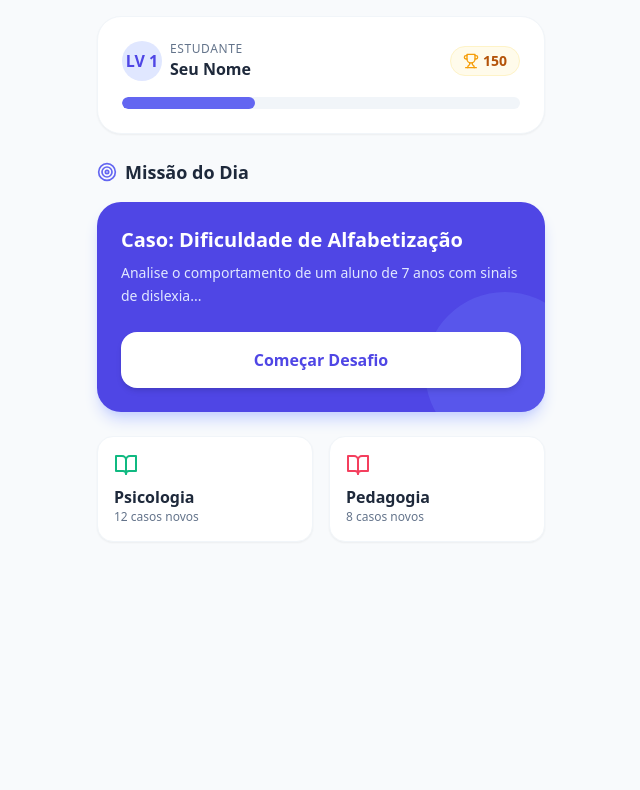
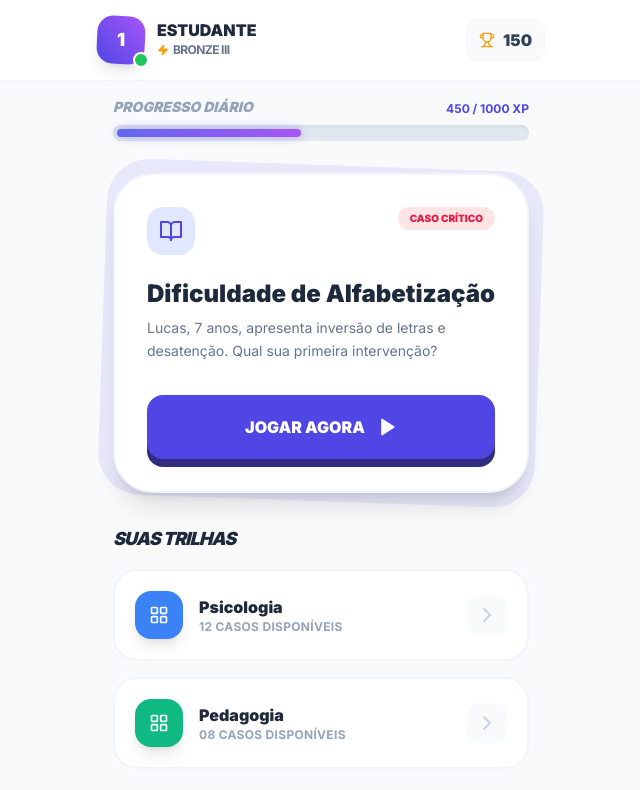
Before and after one commit to tr013432-design/PsyQuest-A-Jornada-do-Saber, a Next.js app: page / in a window 1280 px wide. Shown: the top 790 px of the page, without its empty margins (319-959 px from the left). Built offline with nearby package versions, Linux system fonts and the light colour scheme.

Commit message:
Update page.tsx

```diff
--- a/src/app/page.tsx
+++ b/src/app/page.tsx
@@ -1,68 +1,69 @@
-import React from 'react';
-import { BookOpen, Trophy, Target } from 'lucide-react';
+import Header from '@/components/Header';
+import { BookOpen, Play, ChevronRight, LayoutGrid } from 'lucide-react';
 
 export default function Home() {
   return (
-    <main className="min-h-screen bg-slate-50 p-4 font-sans">
-      {/* Header de Status */}
-      <div className="max-w-md mx-auto bg-white rounded-3xl p-6 shadow-sm border border-slate-100 mb-6">
-        <div className="flex justify-between items-center mb-4">
-          <div className="flex items-center gap-2">
-            <div className="w-10 h-10 bg-indigo-100 rounded-full flex items-center justify-center">
-              <span className="text-indigo-600 font-bold">LV 1</span>
+    <div className="min-h-screen bg-[#F8FAFC]">
+      <Header />
+
+      <main className="max-w-md mx-auto p-4 pb-24">
+        {/* Banner de XP do Dia */}
+        <section className="mb-8">
+          <div className="flex justify-between items-end mb-2">
+            <span className="text-sm font-black text-slate-400 uppercase italic">Progresso Diário</span>
+            <span className="text-xs font-bold text-indigo-600">450 / 1000 XP</span>
+          </div>
+          <div className="h-4 w-full bg-slate-200 rounded-full p-1 shadow-inner">
+            <div className="h-full bg-gradient-to-r from-indigo-500 to-purple-500 rounded-full w-[45%] shadow-[0_0_10px_rgba(79,70,229,0.4)]"></div>
+          </div>
+        </section>
+
+        {/* Card de Missão */}
+        <section className="relative group cursor-pointer mb-8">
+          <div className="absolute inset-0 bg-indigo-600 rounded-[2.5rem] rotate-2 scale-105 opacity-10 group-hover:rotate-1 transition-transform"></div>
+          <div className="relative bg-white p-8 rounded-[2.5rem] border-2 border-slate-100 shadow-xl overflow-hidden">
+            <div className="flex justify-between items-start mb-6">
+              <div className="bg-indigo-100 p-3 rounded-2xl text-indigo-600">
+                <BookOpen size={24} />
+              </div>
+              <span className="bg-rose-100 text-rose-600 text-[10px] font-black px-3 py-1 rounded-full uppercase">Caso Crítico</span>
             </div>
-            <div>
-              <p className="text-xs text-slate-500 font-medium uppercase tracking-wider">Estudante</p>
-              <p className="font-bold text-slate-800">Seu Nome</p>
-            </div>
+
+            <h2 className="text-2xl font-black text-slate-800 mb-2 leading-tight">Dificuldade de Alfabetização</h2>
+            <p className="text-slate-500 text-sm leading-relaxed mb-8">Lucas, 7 anos, apresenta inversão de letras e desatenção. Qual sua primeira intervenção?</p>
+
+            <button className="w-full bg-indigo-600 hover:bg-indigo-700 text-white font-black py-5 rounded-2xl flex items-center justify-center gap-3 shadow-[0_8px_0_rgb(49,46,129)] active:translate-y-1 active:shadow-none transition-all">
+              JOGAR AGORA <Play size={20} fill="currentColor" />
+            </button>
           </div>
-          <div className="flex items-center gap-1 bg-amber-50 px-3 py-1 rounded-full border border-amber-100">
-            <Trophy className="w-4 h-4 text-amber-500" />
-            <span className="text-amber-700 font-bold text-sm">150</span>
-          </div>
+        </section>
+
+        {/* Categorias */}
+        <h3 className="text-slate-800 font-black text-lg mb-4 italic uppercase tracking-tighter">Suas Trilhas</h3>
+        <div className="grid grid-cols-1 gap-4">
+          <TrilhaCard area="Psicologia" cor="bg-blue-500" casos="12" />
+          <TrilhaCard area="Pedagogia" cor="bg-emerald-500" casos="08" />
         </div>
+      </main>
+    </div>
+  );
+}
 
-        {/* Barra de XP */}
-        <div className="w-full bg-slate-100 h-3 rounded-full overflow-hidden">
-          <div className="bg-indigo-500 h-full w-1/3 rounded-full"></div>
+function TrilhaCard({ area, cor, casos }: any) {
+  return (
+    <div className="bg-white p-5 rounded-3xl flex items-center justify-between border-2 border-slate-100 hover:border-indigo-200 transition-colors cursor-pointer group">
+      <div className="flex items-center gap-4">
+        <div className={`${cor} w-12 h-12 rounded-2xl flex items-center justify-center text-white shadow-lg`}>
+          <LayoutGrid size={20} />
+        </div>
+        <div>
+          <h4 className="font-black text-slate-800">{area}</h4>
+          <p className="text-xs font-bold text-slate-400 tracking-wide uppercase">{casos} Casos disponíveis</p>
         </div>
       </div>
-
-      {/* Card Principal de Estudo */}
-      <div className="max-w-md mx-auto">
-        <h2 className="text-slate-800 font-bold text-lg mb-4 flex items-center gap-2">
-          <Target className="w-5 h-5 text-indigo-500" />
-          Missão do Dia
-        </h2>
-
-        <div className="bg-indigo-600 rounded-3xl p-6 text-white shadow-lg shadow-indigo-200 relative overflow-hidden">
-          <div className="relative z-10">
-            <h3 className="text-xl font-bold mb-2">Caso: Dificuldade de Alfabetização</h3>
-            <p className="text-indigo-100 text-sm mb-6 leading-relaxed">
-              Analise o comportamento de um aluno de 7 anos com sinais de dislexia...
-            </p>
-            <button className="w-full bg-white text-indigo-600 font-bold py-4 rounded-2xl hover:bg-indigo-50 transition-colors shadow-md">
-              Começar Desafio
-            </button>
-          </div>
-          {/* Círculo decorativo */}
-          <div className="absolute -right-10 -bottom-10 w-40 h-40 bg-indigo-500 rounded-full opacity-50"></div>
-        </div>
-
-        {/* Trilhas */}
-        <div className="grid grid-cols-2 gap-4 mt-6">
-          <div className="bg-white p-4 rounded-2xl border border-slate-100 shadow-sm">
-            <BookOpen className="w-6 h-6 text-emerald-500 mb-2" />
-            <p className="font-bold text-slate-800">Psicologia</p>
-            <p className="text-xs text-slate-500">12 casos novos</p>
-          </div>
-          <div className="bg-white p-4 rounded-2xl border border-slate-100 shadow-sm">
-            <BookOpen className="w-6 h-6 text-rose-500 mb-2" />
-            <p className="font-bold text-slate-800">Pedagogia</p>
-            <p className="text-xs text-slate-500">8 casos novos</p>
-          </div>
-        </div>
+      <div className="bg-slate-50 p-2 rounded-xl group-hover:bg-indigo-50 transition-colors">
+        <ChevronRight className="text-slate-300 group-hover:text-indigo-500" />
       </div>
-    </main>
+    </div>
   );
 }
```
